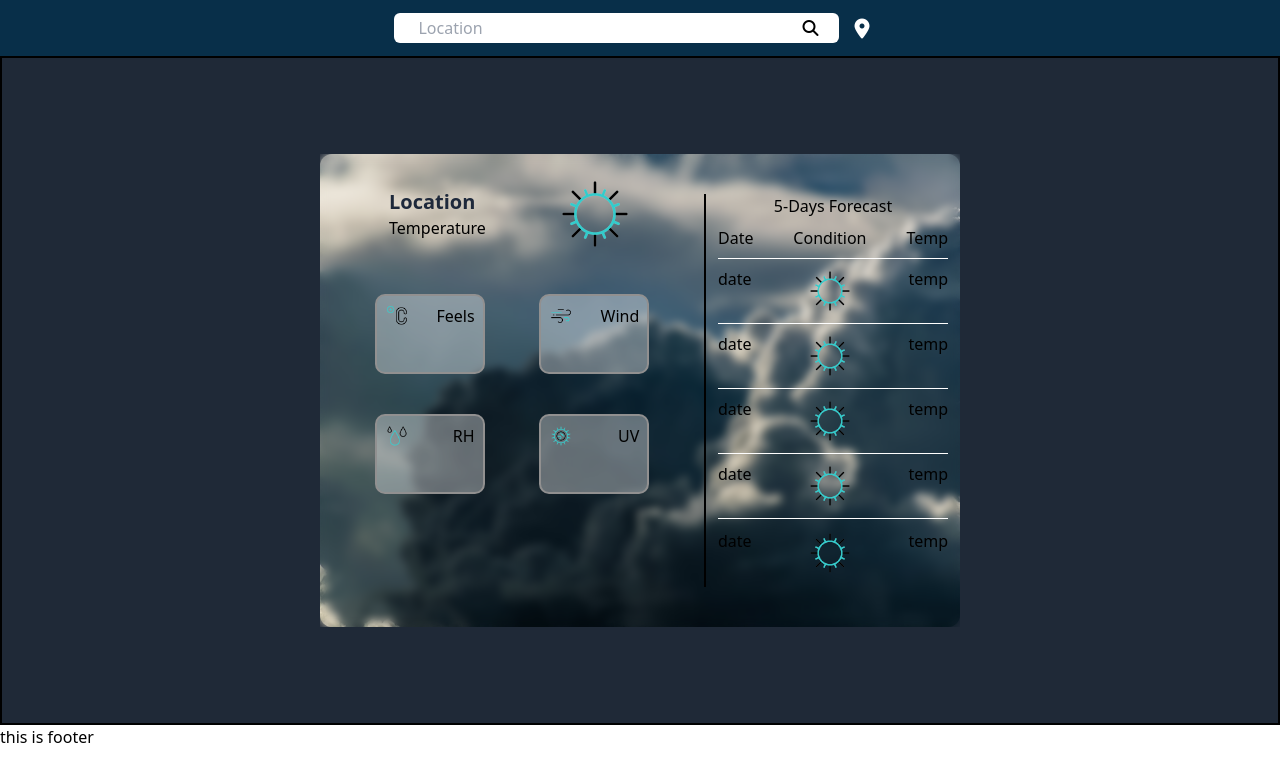
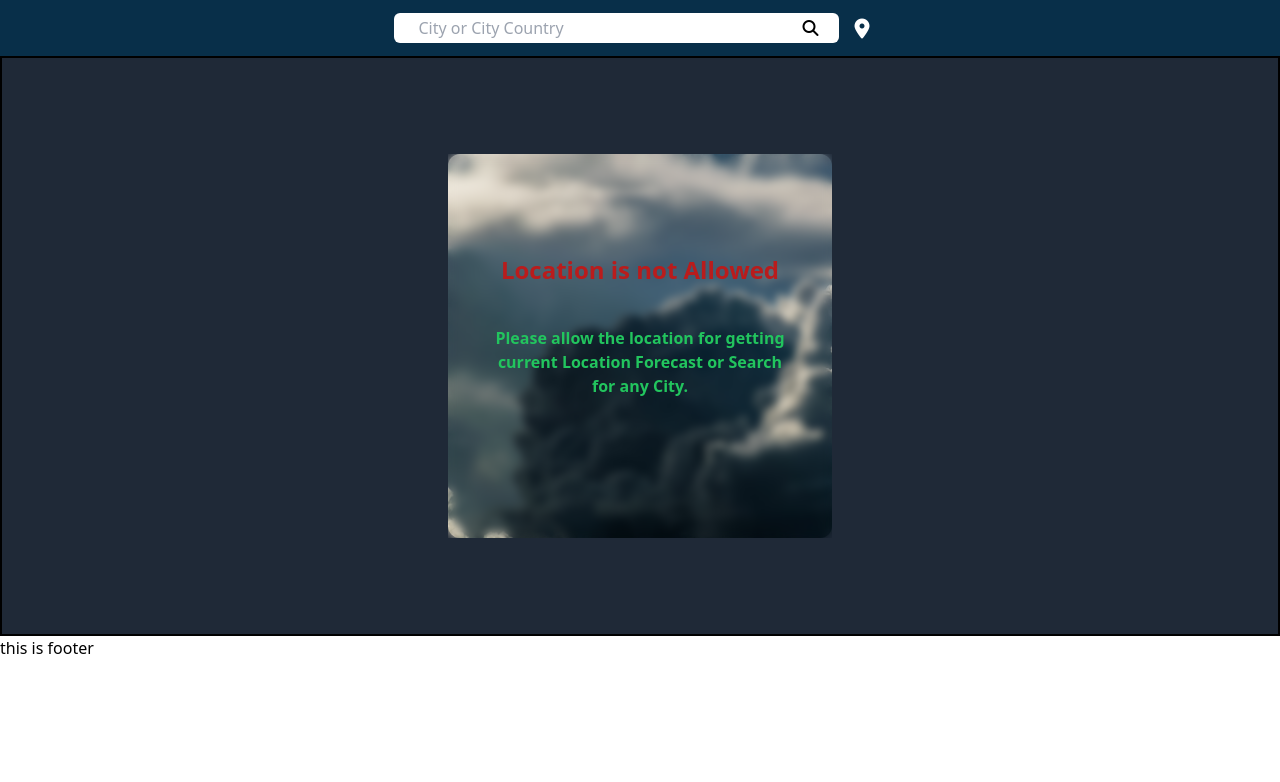
Before and after one commit to R0shanSingh/Weather-Forecast-Website, a website: page src/index.html in a window 1280 px wide. Both pictures are taken after a click on the button 810 px from the left and 28 px from the top of the page. Drawn offline with Linux system fonts and the light colour scheme; no server answers.

Commit message:
added default condition if location not granted

```diff
--- a/src/index.html
+++ b/src/index.html
@@ -11,7 +11,7 @@
     <header class="h-14 bg-sky-950 text-white flex justify-center items-center">
         <form action="">
             <span class="rounded-md sm:w-96 px-3 py-1 bg-white">
-                <input id="search-box" class="sm:w-96 rounded px-3 outline-none text-black" type="text" list="locations" name="Location-Box" placeholder="Location">
+                <input id="search-box" class="sm:w-96 rounded px-3 outline-none text-black" type="text" list="locations" name="Location-Box" placeholder="City or City Country">
                 <datalist id="locations">
                     <option value="Kolkata"></option>
                     <option value="Delhi"></option>
@@ -21,8 +21,16 @@
         </form>
         <button id="current-location" class="mx-4"><i class="fa-solid fa-lg fa-location-dot"></i></button>
     </header>
+    <!-- <main class="border-2 border-solid border-black flex justify-center items-center bg-gray-800 ">
+    </main> -->
     <main class="border-2 border-solid border-black flex justify-center items-center bg-gray-800 ">
-        <section class=" rounded-xl  bg-main-image bg-cover bg-no-repeat my-24">
+        <section id="deafault" class="rounded-xl  bg-main-image bg-cover bg-no-repeat my-24 ">
+            <section class="md:w-96 md:h-96 p-10 flex flex-col justify-center items-center backdrop-blur-sm">
+                <h2 class="font-bold text-center text-2xl text-red-700">Location is not Allowed</h2>
+                <p class="font-bold text-green-500 text-center my-10">Please allow the location for getting current Location Forecast or Search for any City.</p>
+            </section>
+        </section>
+        <section id="main" class="hidden rounded-xl  bg-main-image bg-cover bg-no-repeat my-24">
             <section class="flex flex-wrap backdrop-blur-sm">
                 <div class="sm:w-96 w-full">
                     <div class=" my-5 flex justify-evenly">
--- a/src/js/script.js
+++ b/src/js/script.js
@@ -5,7 +5,15 @@
 // }).then((data)=>{
 //     console.log(data);
 // });
+currentLocationForecast();
 
+const currentLocationBtn = document.getElementById("current-location");
+currentLocationBtn.addEventListener("click",()=>{
+    currentLocationForecast();
+});
+
+
+function currentLocationForecast(){
     if (navigator.geolocation) {
         navigator.geolocation.getCurrentPosition(success, error);
     } else {
@@ -26,25 +34,21 @@ function error() {
 
 
     function fetchWeatherData(latitude, longitude) {
-    fetch(`https://api.weatherapi.com/v1/forecast.json?key=c7ebed48085847a5a7583708240310&q=${latitude},${longitude}&days=8`).then((response) => {
+        fetch(`https://api.weatherapi.com/v1/forecast.json?key=c7ebed48085847a5a7583708240310&q=${latitude},${longitude}&days=6`).then((response) => {
             return response.json();
         }).then((data) => {
             updateData(data);
         });
     }
+}
+
+
 
 const searchBtn = document.getElementById("search-btn");
 
-// async function fetchData (key){
-//     const response = await fetch(`https://api.weatherapi.com/v1/forecast.json?key=c7ebed48085847a5a7583708240310&q=${key}&days=8`);
-//     response.json();
-//     const data = undefined;
-//     return data;
-// }
-
 searchBtn.addEventListener("click", () => {
     const searchBox = document.getElementById("search-box");
-    fetch(`https://api.weatherapi.com/v1/forecast.json?key=c7ebed48085847a5a7583708240310&q=${searchBox.value}&days=8`).then((response) => {
+    fetch(`https://api.weatherapi.com/v1/forecast.json?key=c7ebed48085847a5a7583708240310&q=${searchBox.value}&days=6`).then((response) => {
         return response.json();
     }).then((data) => {
         updateData(data);
@@ -54,6 +58,7 @@ searchBtn.addEventListener("click", () => {
 });
 
 function updateData(data) {
+    document.getElementById("search-box").value = "";
     let code = data.current.condition.code;
 
     switch (code) {
@@ -77,14 +82,9 @@ function updateData(data) {
     document.getElementById('text').innerHTML = data.current.condition.text;
     document.getElementById('humidity').innerHTML = data.current.humidity;
     document.getElementById('temperature').innerHTML = data.current.temp_c;
-    // document.getElementById('code').innerHTML= data.current.condition.code;
     document.getElementById('feels').innerHTML = data.current.feelslike_c;
-    // document.getElementById('rain').innerHTML= data.current.
     document.getElementById('wind').innerHTML = data.current.wind_mph + " mph";
     document.getElementById('uv').innerHTML = data.current.uv;
-
-    console.log(data);
-
 
     let day = document.getElementsByClassName("day");
 
@@ -95,5 +95,3 @@ function updateData(data) {
 
     }
 }
-
-// let data;
```
Also changed, not shown: src/css/style.css. Lines whose indentation alone changed are shown as unchanged.
